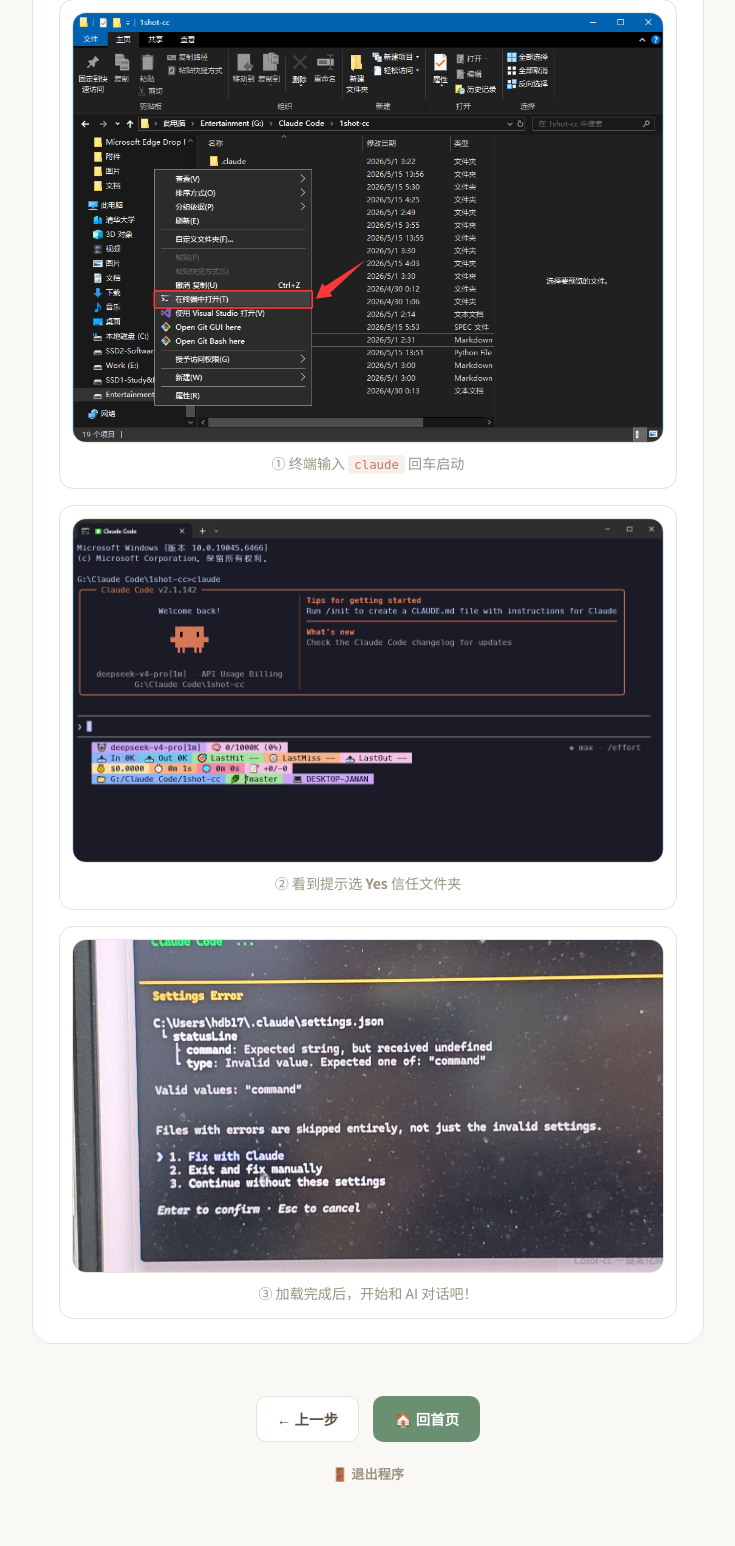
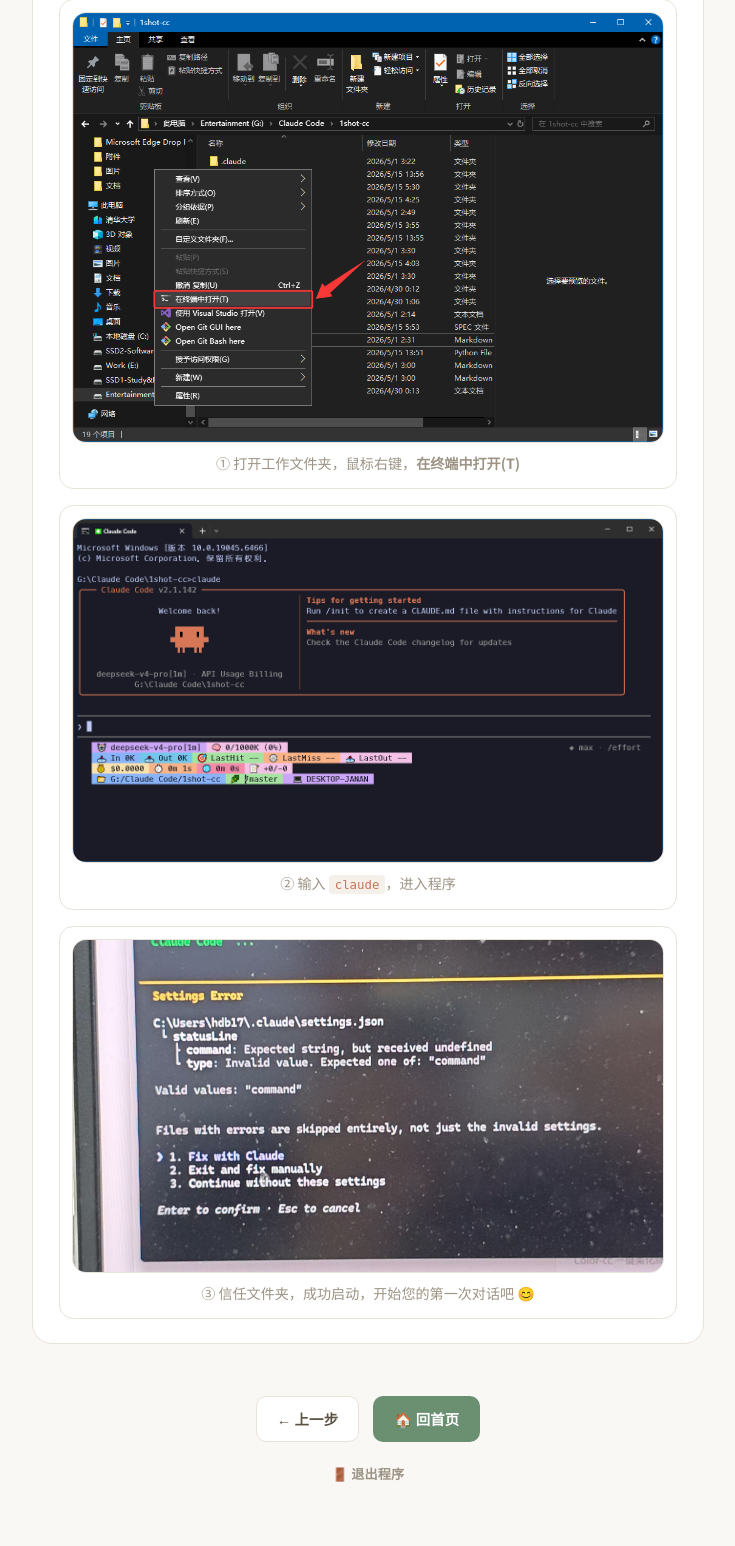
Before and after one commit to JananZZZ/1shot-cc, a Flask app: page /wizard/final in a window 1280 px wide. Shown: the part 1277-2823 px from the top of the page, without its empty margins (272-1007 px from the left). Run offline with Flask 3, Linux system fonts and the light colour scheme.

Commit message:
fix: 修正操作步骤图解的三段描述文字

```diff
--- a/app/templates/wizard_final.html
+++ b/app/templates/wizard_final.html
@@ -79,15 +79,15 @@
   <div class="card-header">📸 操作步骤图解</div>
   <div class="guide-step-card">
     <img src="/static/img/guide-claude-run.png" alt="在终端输入claude" class="guide-img">
-    <p class="text-sm text-center text-muted">① 终端输入 <code>claude</code> 回车启动</p>
+    <p class="text-sm text-center text-muted">① 打开工作文件夹，鼠标右键，<strong>在终端中打开(T)</strong></p>
   </div>
   <div class="guide-step-card mt-2">
     <img src="/static/img/guide-trust-folder.png" alt="信任此文件夹" class="guide-img">
-    <p class="text-sm text-center text-muted">② 看到提示选 <strong>Yes</strong> 信任文件夹</p>
+    <p class="text-sm text-center text-muted">② 输入 <code>claude</code>，进入程序</p>
   </div>
   <div class="guide-step-card mt-2">
     <img src="/static/img/guide-claude-chat.png" alt="开始对话" class="guide-img">
-    <p class="text-sm text-center text-muted">③ 加载完成后，开始和 AI 对话吧！</p>
+    <p class="text-sm text-center text-muted">③ 信任文件夹，成功启动，开始您的第一次对话吧 😊</p>
   </div>
 </div>
 
```
